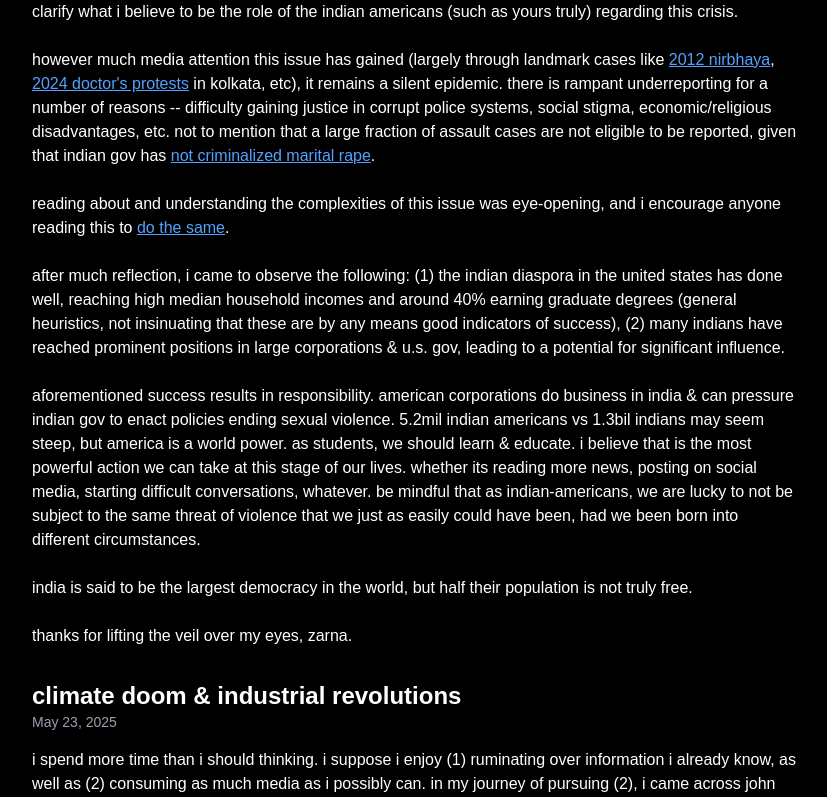
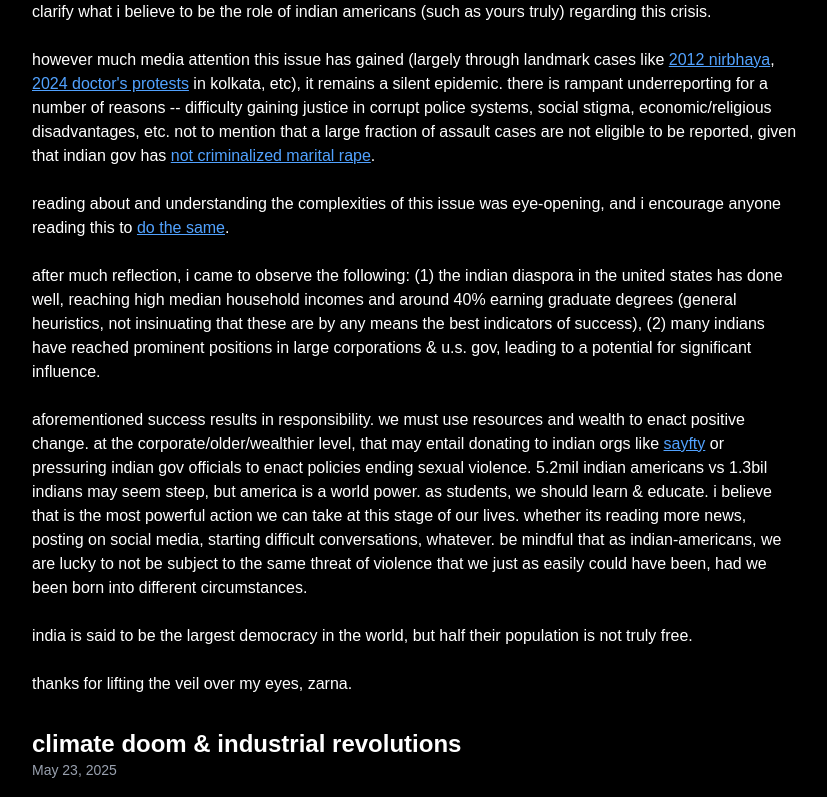
Before and after one commit to navyan6/personal-site, a Next.js app: page /blog in a window 1280 px wide. Shown: the part 560-1357 px from the top of the page, without its empty margins (224-1051 px from the left). Built offline with nearby package versions, Linux system fonts and the light colour scheme.

Commit message:
edit post

```diff
--- a/app/blog/page.tsx
+++ b/app/blog/page.tsx
@@ -21,7 +21,7 @@ export default function Blog() {
             "in india, even the youngest girls were taught exactly what rape was and to fear it"
           </p>
           <p>
-            i put the book down. as an indian-american girl, i subscribed to the mentality towards assault taught in american schools: not mentioned in elementary school (for the sake of peace of mind), and warned about in health class later on. i don't want to downplay the magnitude of this problem in america. violence against women happens everywhere; here, i moreso want to (1) discuss its severity and stigma in india and (2) clarify what i believe to be the role of the indian americans (such as yours truly) regarding this crisis.
+            i put the book down. as an indian-american girl, i subscribed to the mentality towards assault taught in american schools: not mentioned in elementary school (for the sake of peace of mind), and warned about in health class later on. i don't want to downplay the magnitude of this problem in america. violence against women happens everywhere; here, i moreso want to (1) discuss its severity and stigma in india and (2) clarify what i believe to be the role of indian americans (such as yours truly) regarding this crisis.
           </p>
           <p>
             however much media attention this issue has gained (largely through landmark cases like <a href="https://www.bbc.com/news/world-asia-india-51969961" className="text-blue-400 underline" target="_blank" rel="noopener noreferrer">2012 nirbhaya</a>, <a href="https://www.npr.org/sections/goats-and-soda/2024/08/26/g-s1-18366/rape-murder-doctor-india-sexual-violence-protests" className="text-blue-400 underline" target="_blank" rel="noopener noreferrer">2024 doctor's protests</a> in kolkata, etc), it remains a silent epidemic. there is rampant underreporting for a number of reasons -- difficulty gaining justice in corrupt police systems, social stigma, economic/religious disadvantages, etc. not to mention that a large fraction of assault cases are not eligible to be reported, given that indian gov has <a href="https://www.bbc.com/news/articles/c80r38yeempo" className="text-blue-400 underline" target="_blank" rel="noopener noreferrer">not criminalized marital rape</a>.
@@ -30,10 +30,10 @@ export default function Blog() {
             reading about and understanding the complexities of this issue was eye-opening, and i encourage anyone reading this to <a href="https://www.cnn.com/interactive/asequals/india-rape-crisis-justice-failures-as-equals-intl-cmd/" className="text-blue-400 underline" target="_blank" rel="noopener noreferrer">do the same</a>.
           </p>
           <p>
-            after much reflection, i came to observe the following: (1) the indian diaspora in the united states has done well, reaching high median household incomes and around 40% earning graduate degrees (general heuristics, not insinuating that these are by any means good indicators of success), (2) many indians have reached prominent positions in large corporations & u.s. gov, leading to a potential for significant influence.
+            after much reflection, i came to observe the following: (1) the indian diaspora in the united states has done well, reaching high median household incomes and around 40% earning graduate degrees (general heuristics, not insinuating that these are by any means the best indicators of success), (2) many indians have reached prominent positions in large corporations & u.s. gov, leading to a potential for significant influence.
           </p>
           <p>
-            aforementioned success results in responsibility. american corporations do business in india & can pressure indian gov to enact policies ending sexual violence. 5.2mil indian americans vs 1.3bil indians may seem steep, but america is a world power. as students, we should learn & educate. i believe that is the most powerful action we can take at this stage of our lives. whether its reading more news, posting on social media, starting difficult conversations, whatever. be mindful that as indian-americans, we are lucky to not be subject to the same threat of violence that we just as easily could have been, had we been born into different circumstances.
+            aforementioned success results in responsibility. we must use resources and wealth to enact positive change. at the corporate/older/wealthier level, that may entail donating to indian orgs like <a href="https://sayfty.com/" className="text-blue-400 underline" target="_blank" rel="noopener noreferrer">sayfty</a> or pressuring indian gov officials to enact policies ending sexual violence.  5.2mil indian americans vs 1.3bil indians may seem steep, but america is a world power. as students, we should learn & educate. i believe that is the most powerful action we can take at this stage of our lives. whether its reading more news, posting on social media, starting difficult conversations, whatever. be mindful that as indian-americans, we are lucky to not be subject to the same threat of violence that we just as easily could have been, had we been born into different circumstances.
           </p>
           <p>
             india is said to be the largest democracy in the world, but half their population is not truly free.
```
